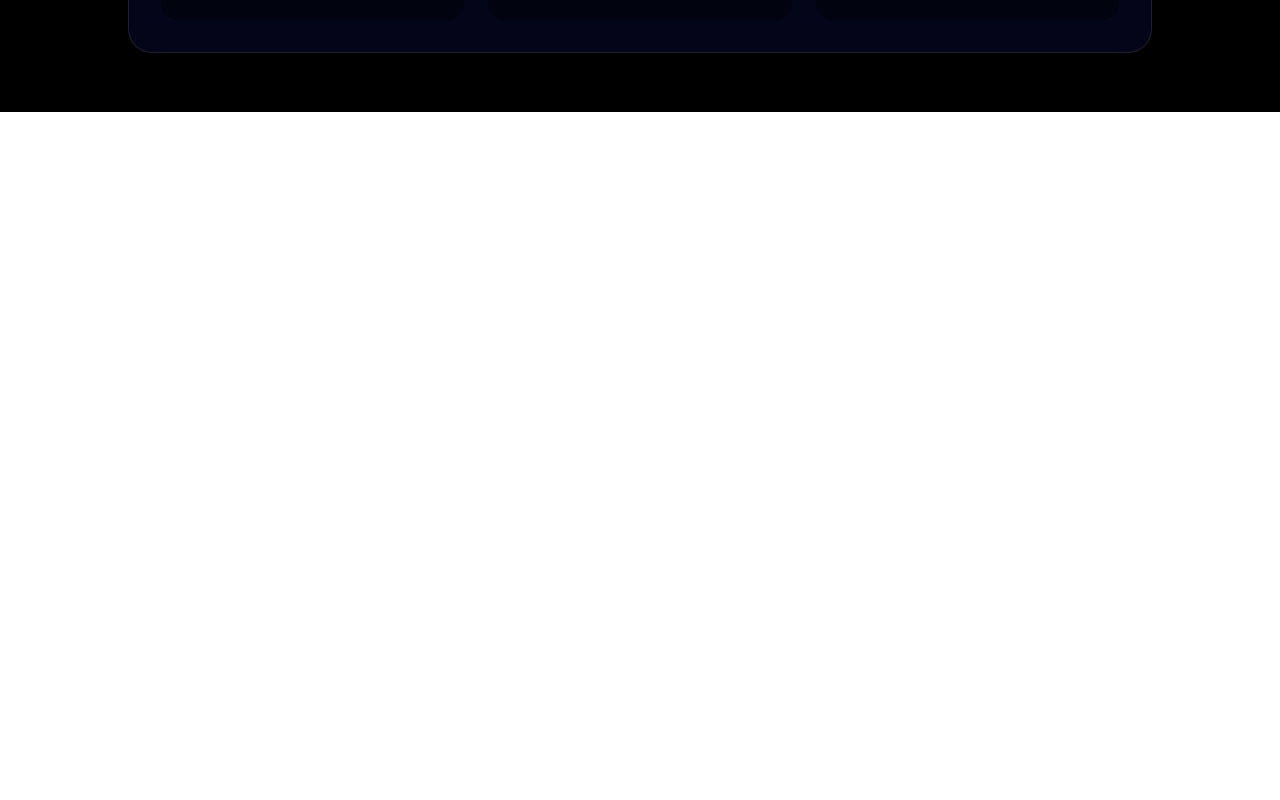
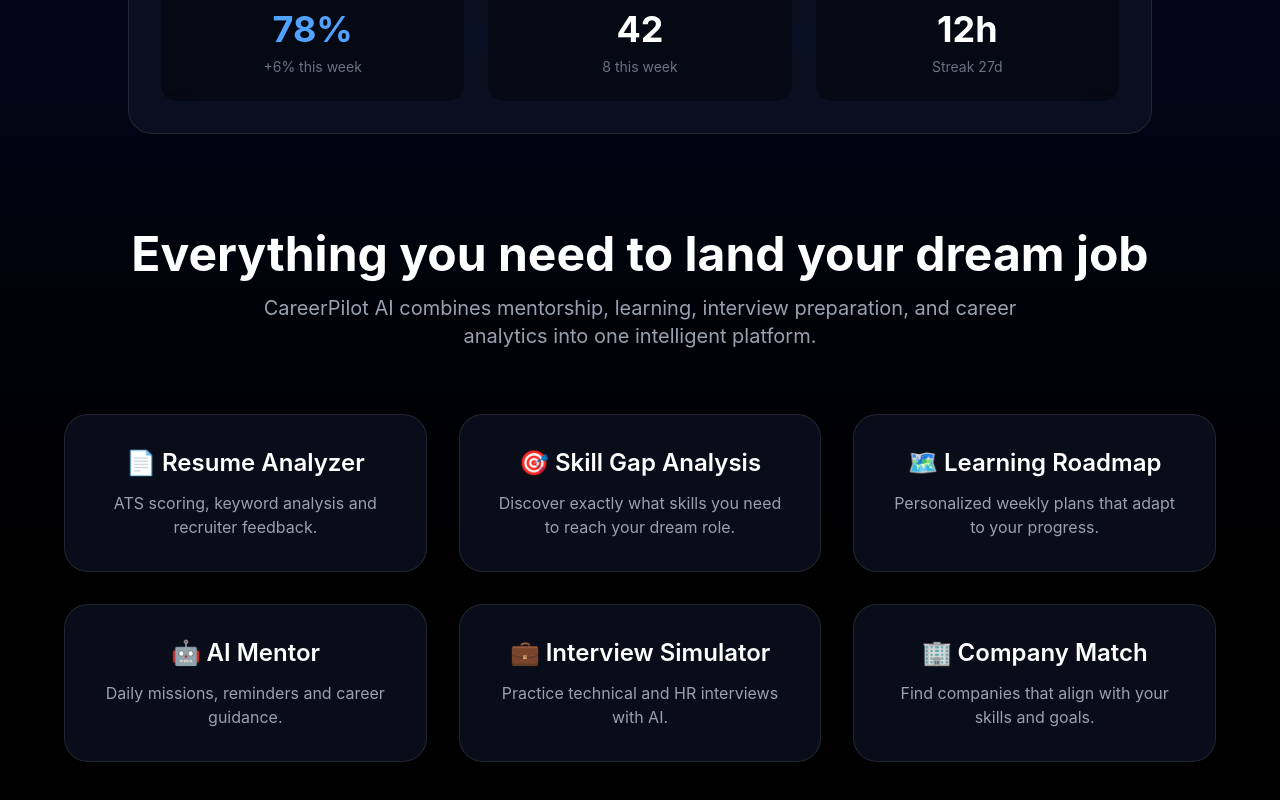
Before and after one commit to Khansa-creates/CareerPilotAI, a React (Vite) app: page / in a window 1280 px wide. Shown: the part 768-1568 px from the top of the page. Before the commit the page ends 880 px from the top, so only its background shows below. Built offline with nearby package versions, Linux system fonts and the light colour scheme.

Commit message:
Building landing page with hero, dashboard preview and features section

```diff
--- a/src/App.tsx
+++ b/src/App.tsx
@@ -1,3 +1,5 @@
+import FeatureCard from "./components/common/FeatureCard";
+import { features } from "./data/features";
 import Navbar from "./components/layout/Navbar";
 import Button from "./components/ui/Button";
 
@@ -6,12 +8,14 @@
     <>
       <Navbar />
 
-      <div className="min-h-screen pt-20 bg-gradient-to-b from-black via-slate-950 to-black text-white">
-        <div className="mx-auto flex min-h-screen max-w-7xl flex-col items-center justify-center px-6 text-center">
-          <div className="mb-6 rounded-full border border-blue-500/30 bg-blue-500/10 px-4 py-2 text-sm text-blue-400">
+      <div className="min-h-screen pt-32 bg-gradient-to-b from-black via-slate-950 to-black text-white">
+        <div className="mx-auto flex min-h-screen max-w-7xl flex-col items-center px-6 py-20 text-center">
+          {/* Badge */}
+          <div className="mb-6 rounded-full border border-blue-500/30 bg-blue-500/10 px-6 py-3 text-blue-400">
             🚀 Now Building CareerPilot AI
           </div>
 
+          {/* Hero Heading */}
           <h1 className="mb-6 max-w-6xl text-6xl font-bold tracking-tight">
             Your AI mentor from your
             <span className="block bg-gradient-to-r from-blue-400 to-cyan-400 bg-clip-text text-transparent">
@@ -19,12 +23,14 @@
             </span>
           </h1>
 
+          {/* Description */}
           <p className="mb-10 max-w-3xl text-xl text-gray-400">
             CareerPilot AI helps students stop guessing and start building
             their dream careers with personalized roadmaps, interview prep,
             skill tracking, and AI-powered guidance.
           </p>
 
+          {/* Buttons */}
           <div className="flex gap-4">
             <Button>Get Started</Button>
 
@@ -32,23 +38,29 @@
               Learn More
             </Button>
           </div>
-          <div className="mt-20 w-full max-w-5xl rounded-3xl border border-white/10 bg-slate-950 p-8 backdrop-blur-xl">
+
+          {/* Dashboard Preview */}
+          <div className="mt-20 w-full max-w-5xl rounded-3xl border border-white/10 bg-slate-900/60 p-8 backdrop-blur-xl">
             <div className="grid gap-6 md:grid-cols-3">
               <div className="rounded-2xl bg-black/40 p-6">
                 <p className="text-gray-400">Readiness</p>
+
                 <h2 className="mt-2 text-4xl font-bold text-blue-400">
                   78%
                 </h2>
+
                 <p className="mt-2 text-sm text-gray-500">
                   +6% this week
                 </p>
               </div>
 
-    <div className="rounded-2xl bg-black/40 p-6 transition-all duration-300 hover:-translate-y-1 hover:border hover:border-blue-500/20">
+              <div className="rounded-2xl bg-black/40 p-6">
                 <p className="text-gray-400">Applications</p>
+
                 <h2 className="mt-2 text-4xl font-bold text-white">
                   42
                 </h2>
+
                 <p className="mt-2 text-sm text-gray-500">
                   8 this week
                 </p>
@@ -56,13 +68,40 @@
 
               <div className="rounded-2xl bg-black/40 p-6">
                 <p className="text-gray-400">Interview Prep</p>
+
                 <h2 className="mt-2 text-4xl font-bold text-white">
                   12h
                 </h2>
+
                 <p className="mt-2 text-sm text-gray-500">
                   Streak 27d
                 </p>
               </div>
+            </div>
+          </div>
+
+          {/* Features Section */}
+          <div className="mt-24 w-full max-w-6xl">
+            <div className="mb-16 text-center">
+              <h2 className="mb-4 text-5xl font-bold text-white">
+                Everything you need to land your dream job
+              </h2>
+
+              <p className="mx-auto max-w-3xl text-xl text-gray-400">
+                CareerPilot AI combines mentorship, learning, interview
+                preparation, and career analytics into one intelligent
+                platform.
+              </p>
+            </div>
+
+            <div className="grid gap-8 md:grid-cols-2 lg:grid-cols-3">
+              {features.map((feature) => (
+                <FeatureCard
+                  key={feature.title}
+                  title={feature.title}
+                  description={feature.description}
+                />
+              ))}
             </div>
           </div>
         </div>
--- /dev/null
+++ b/src/components/common/FeatureCard.tsx
@@ -0,0 +1,23 @@
+type FeatureCardProps = {
+  title: string;
+  description: string;
+};
+
+function FeatureCard({
+  title,
+  description,
+}: FeatureCardProps) {
+  return (
+    <div className="rounded-3xl border border-white/10 bg-slate-900/60 p-8 transition-all duration-300 hover:-translate-y-2 hover:border-blue-500/30">
+      <h3 className="mb-3 text-2xl font-semibold">
+        {title}
+      </h3>
+
+      <p className="text-gray-400">
+        {description}
+      </p>
+    </div>
+  );
+}
+
+export default FeatureCard;
--- a/src/components/layout/Navbar.tsx
+++ b/src/components/layout/Navbar.tsx
@@ -2,7 +2,7 @@
 
 function Navbar() {
   return (
-    <nav className="fixed top-0 w-full border-b border-white/10 bg-black/40 backdrop-blur-xl">
+    <nav className="fixed top-0 left-0 right-0 z-50 w-full border-b border-white/10 bg-black/40 backdrop-blur-xl">
       <div className="mx-auto flex max-w-7xl items-center justify-between px-8 py-5">
         <h1 className="text-2xl font-bold text-white">
           CareerPilot AI
--- /dev/null
+++ b/src/data/features.ts
@@ -0,0 +1,32 @@
+export const features = [
+  {
+    title: "📄 Resume Analyzer",
+    description:
+      "ATS scoring, keyword analysis and recruiter feedback.",
+  },
+  {
+    title: "🎯 Skill Gap Analysis",
+    description:
+      "Discover exactly what skills you need to reach your dream role.",
+  },
+  {
+    title: "🗺️ Learning Roadmap",
+    description:
+      "Personalized weekly plans that adapt to your progress.",
+  },
+  {
+    title: "🤖 AI Mentor",
+    description:
+      "Daily missions, reminders and career guidance.",
+  },
+  {
+    title: "💼 Interview Simulator",
+    description:
+      "Practice technical and HR interviews with AI.",
+  },
+  {
+    title: "🏢 Company Match",
+    description:
+      "Find companies that align with your skills and goals.",
+  },
+];
```
Lines whose indentation alone changed are shown as unchanged.
